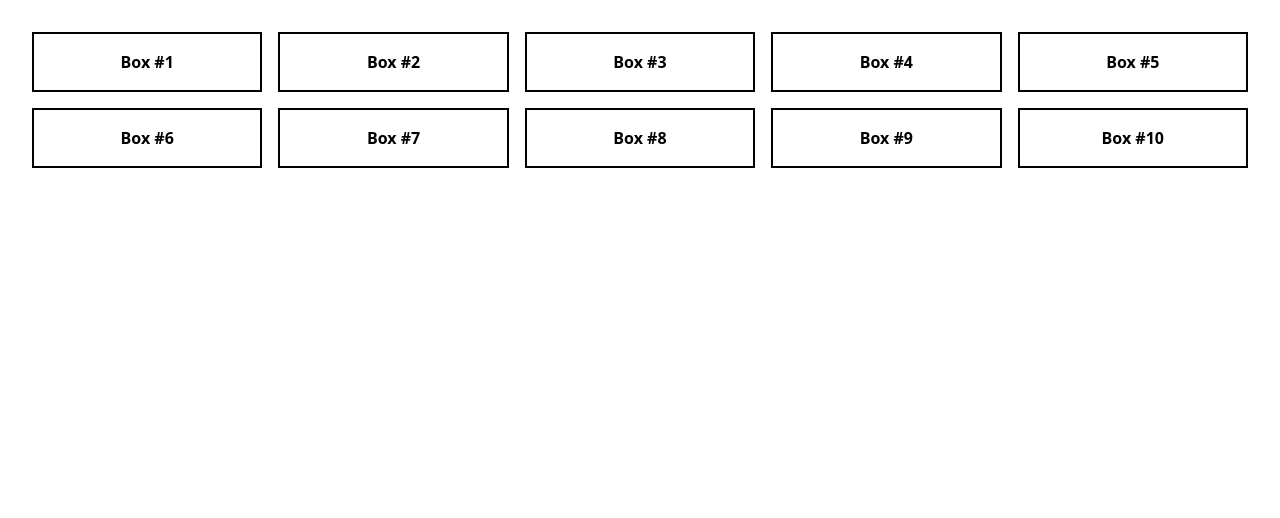
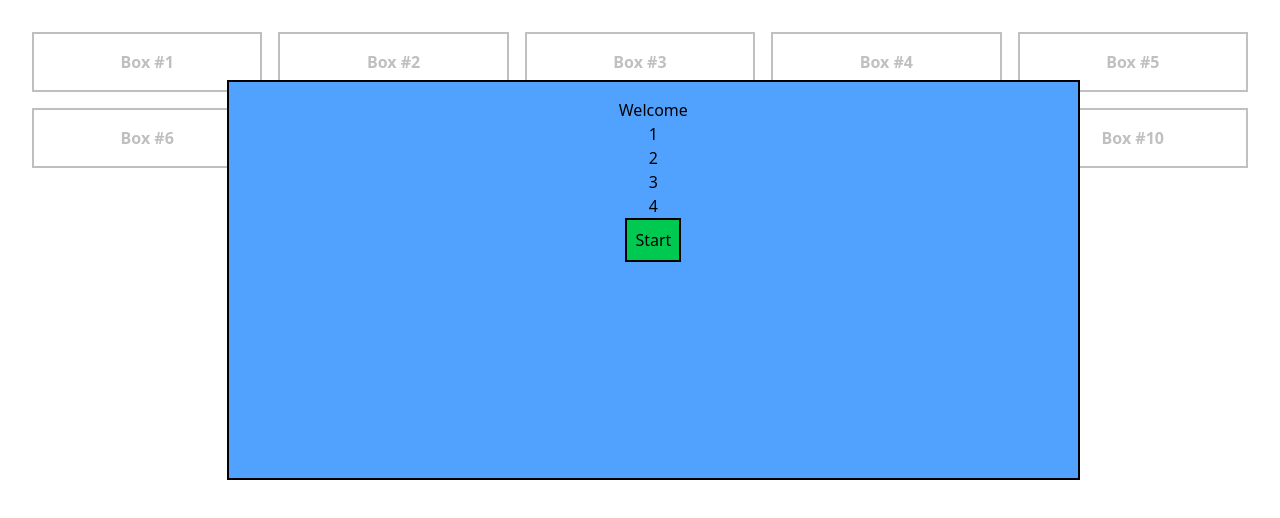
Before and after one commit to Jasmine-Abucejo/memorization-game, a React (Vite) app: page / in a window 1280 px wide. Shown: the top 518 px of the page. Built offline with nearby package versions, Linux system fonts and the light colour scheme.

Commit message:
create start modal

```diff
--- a/src/App.jsx
+++ b/src/App.jsx
@@ -50,6 +50,7 @@ function App() {
     9: "",
     10: "",
   });
+  const [start, setStart] = useState(true);
 
   const clicked = (e) => {
     let id = parseInt(e.currentTarget.id);
@@ -85,13 +86,13 @@ function App() {
 
       if (isSame) {
         toast("Congratulations");
-        console.log("Both objects have the same values for all keys.");
+        // console.log("Both objects have the same values for all keys.");
       } else {
         toast("Wrong Answer");
       }
     } else {
-      console.log("error");
-      console.log(allInput);
+      // console.log("error");
+      // console.log(allInput);
       toast("Please fill in all fields");
     }
   };
@@ -107,7 +108,35 @@ function App() {
   };
 
   return (
-    <div className="grid grid-cols-5 grid-flow-rows justify-center items-center p-8 gap-4">
+    <div className=" justify-center items-center">
+      <div
+        className={`${
+          start
+            ? "z-50 absolute top-20 right-50 border-2 h-1/2 w-2/3 text-center p-4 bg-blue-400"
+            : "hidden"
+        }`}
+      >
+        <p>Welcome</p>
+        <p>1</p>
+        <p>2</p>
+        <p>3</p>
+        <p>4</p>
+        <button
+          onClick={() => {
+            setStart(false);
+          }}
+          className="border-2 p-2 bg-green-500"
+        >
+          Start
+        </button>
+      </div>
+      <div
+        className={`${
+          start
+            ? "opacity-25 pointer-events-none grid grid-cols-5 grid-flow-rows justify-center items-center p-8 gap-4"
+            : "opacity-100 grid grid-cols-5 grid-flow-rows justify-center items-center p-8 gap-4"
+        }`}
+      >
         <Card
           id={1}
           clicked={clicked}
@@ -496,6 +525,7 @@ function App() {
         </span>
       </div> */}
       </div>
+    </div>
   );
 }
 
```
Lines whose indentation alone changed are shown as unchanged.
